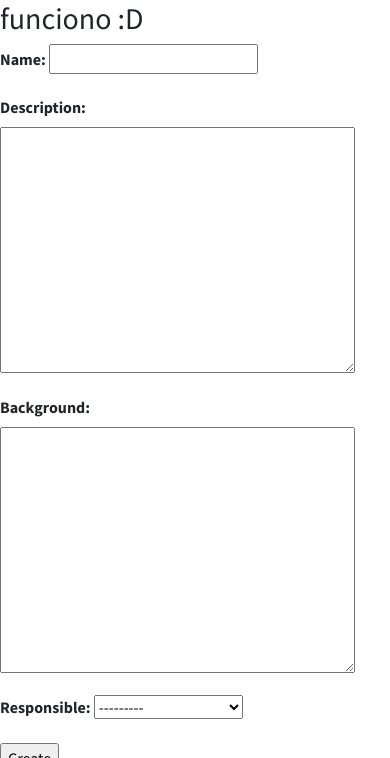
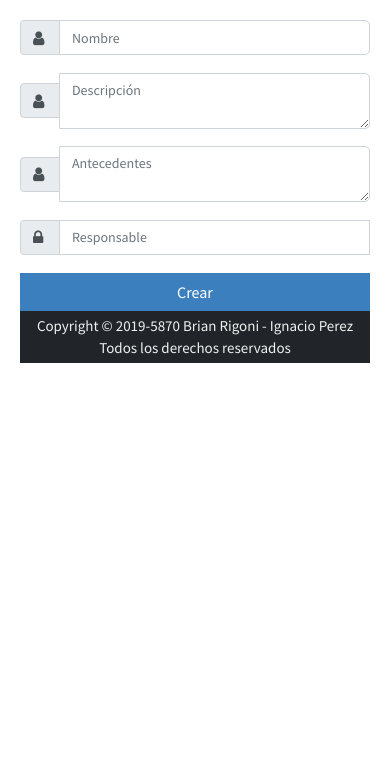
Before and after one commit to BrianRigoni/ObservatorioTerritorial, a Django app: page /investigaciones/nueva in a window 390 px wide. Shown: the part 86-844 px from the top of the page. Run offline with Django 3.2, Linux system fonts and the light colour scheme; data comes from the database, SQL or seed files in the repository; both versions use the stored data as it was after the commit; some libraries are stand-ins or nearby versions; grey boxes are pictures that could not be loaded.

Commit message:
no message

```diff
--- a/directory/templates/login.html
+++ b/directory/templates/login.html
@@ -1,6 +1,8 @@
 {% extends 'base.html' %}
 
 {% block title %} Inicio de Sesión {% endblock title %}
+
+{% block bodyclass %} background-beagle {% endblock bodyclass %}
 
 {% block content %}
 <div class="login-page">
@@ -21,7 +23,7 @@
       <div class="login-box-body">
         <p class="login-box-msg">Ingresa para iniciar tu sesión</p>
 
-        <form action="" method="post">
+        <form method="post">
           {% csrf_token %}
           <div class="input-group">
             <div class="input-group-prepend">
@@ -37,7 +39,7 @@
           </div>
 
           {% if form.errors %}
-              <p class=" label label-danger">
+              <p class="label label-danger">
                   Your username and password didn't match.
                   Please try again.
               </p>
--- a/directory/templates/projects/project-form.html
+++ b/directory/templates/projects/project-form.html
@@ -3,11 +3,54 @@
 {% block title %} Nueva Investigacion{% endblock title %}
 
 {% block content %}
-   <h1>funciono :D</h1>
-    <form method="POST">
+    <div class="register-box-body">
+
+      <form method="POST">
         {% csrf_token %}
-        {{ form.as_p }}
-        <input type="submit" value="Create">
-    </form>
+        <div class="input-group">
+          <div class="input-group-prepend">
+            <i class="input-group-text fa fa-fw fa-user"></i>
+          </div>
+          <input id="id_name" name="name" type="text" class="form-control" placeholder="Nombre">
+        </div>
+
+        <div class="input-group">
+          <div class="input-group-prepend">
+            <i class="input-group-text fa fa-fw fa-user"></i>
+          </div>
+          <textarea id="id_description" name="description" class="form-control" placeholder="Descripción"></textarea>
+        </div>
+
+        <div class="input-group">
+          <div class="input-group-prepend">
+            <i class="input-group-text fa fa-fw fa-user"></i>
+          </div>
+          <textarea id="id_background" name="background" class="form-control" placeholder="Antecedentes"></textarea>
+        </div>
+
+        <div class="input-group">
+            <div class="input-group-prepend">
+            <i class="input-group-text fa fa-fw fa-lock"></i>
+            </div>
+
+            <input id="id_responsible" name="responsible" class="form-control" type="text" list="responsibles" placeholder="Responsable">
+
+            <datalist id="responsibles" >
+                {% for resp in form.responsible %}
+                    <option value="{{resp.id}}">{{resp}}</option>
+                {% endfor %}
+            </datalist>
+        </div>
+
+        <div class="row">
+          <div class="col-md-8">
+          </div>
+          <!-- /.col -->
+          <div class="col-md-4">
+            <button type="submit" value="Create" class="btn btn-primary btn-block btn-flat">Crear</button>
+          </div>
+          <!-- /.col -->
+        </div>
+      </form>
 
 {% endblock content %}
--- a/directory/templates/register.html
+++ b/directory/templates/register.html
@@ -1,6 +1,8 @@
 {% extends 'base.html' %}
 
 {% block title %} Registro {% endblock title %}
+
+{% block bodyclass %} background-beagle {% endblock bodyclass %}
 
 {% block content %}
 <div class="register-page">
@@ -75,7 +77,7 @@
           </div>
           <!-- /.col -->
           <div class="col-md-4">
-            <button type="submit" value="Register" class="btn btn-primary btn-block btn-flat">Registrarte</button>
+            <button type="submit" value="Register" class="btn btn-primary btn-block btn-flat">Registrar</button>
           </div>
           <!-- /.col -->
         </div>
--- a/directory/urls.py
+++ b/directory/urls.py
@@ -1,16 +1,15 @@
 from django.urls import path
 from django.contrib import admin
-from directory.views import SignUpCreateView, SignInFormView, HomeView, ProjectsListView, ProjectDetailView, \
-    ProjectCreateView, PublicationsListView, PublicationCreateView
-
+from directory.views import SignUpCreateView, SignInFormView, HomeView, PublicationsListView, PublicationCreateView
+from directory.views import ProjectView
 
 urlpatterns = [
     path('', HomeView.as_view(), name="Home"),
     path('registro/', SignUpCreateView.as_view(), name="SignUp"),
-    path('iniciodesesion/',  SignInFormView.as_view(), name='SignIn'),
-    path('investigaciones/', ProjectsListView.as_view(), name="Projects-List"),
-    path('investigaciones/<int:pk>/', ProjectDetailView.as_view(), name="Project-Detail"),
-    path('investigaciones/nueva', ProjectCreateView.as_view(), name="Project-Create"),
+    path('ingreso/',  SignInFormView.as_view(), name='SignIn'),
+    path('investigaciones/', ProjectView.ProjectsListView.as_view(), name="Projects-List"),
+    path('investigaciones/<int:pk>/', ProjectView.ProjectDetailView.as_view(), name="Project-Detail"),
+    path('investigaciones/nueva', ProjectView.ProjectCreateView.as_view(), name="Project-Create"),
     path('publicaciones/', PublicationsListView.as_view(), name="Publication-List"),
     path('publicaciones/nueva', PublicationCreateView.as_view(), name="Publication-Create"),
 ]
--- /dev/null
+++ b/directory/views/ProjectView.py
@@ -0,0 +1,30 @@
+from django.views.generic import CreateView, DetailView, ListView
+from django.shortcuts import render
+from django.http import request
+from directory.models import Project
+
+
+class ProjectsListView(ListView):
+    template_name = 'projects/projects-list.html'
+    model = Project
+
+    def get(self, request, *args, **kwargs):
+        projects = Project.objects.all()
+        context_dict= {'projects': projects}
+        return render(request, self.template_name, context=context_dict)
+
+
+class ProjectCreateView(CreateView):
+    template_name = 'projects/project-form.html'
+    success_url = 'projects/project-list.html'
+    model = Project
+    fields = ('name', 'description', 'background', 'responsible')
+
+
+class ProjectDetailView(DetailView):
+    template_name = 'projects/project-detail.html'
+    model = Project
+
+    def get_object(self):
+        project = super().get_object()
+        return project
--- a/directory/views/project/project_createview.py
+++ b/directory/views/project/project_createview.py
@@ -5,6 +5,6 @@
 
 class ProjectCreateView(CreateView):
     template_name = 'projects/project-form.html'
+    success_url = 'projects/project-list.html'
     model = Project
-    success_url = 'projects/project-list.html'
     fields = ('name', 'description', 'background', 'responsible')
--- a/observatorioterritorial/urls.py
+++ b/observatorioterritorial/urls.py
@@ -19,5 +19,5 @@
 
 urlpatterns = [
     path('', include("directory.urls")),
-    path('admin/', admin.site.urls)
+    path('admin/', admin.site.urls, name="Admin"),
 ]
```
Also changed, not shown: directory/views/PublicationView.py (added, +19 -0 lines), directory/views/UserView.py (added, +51 -0 lines), db.sqlite3.
